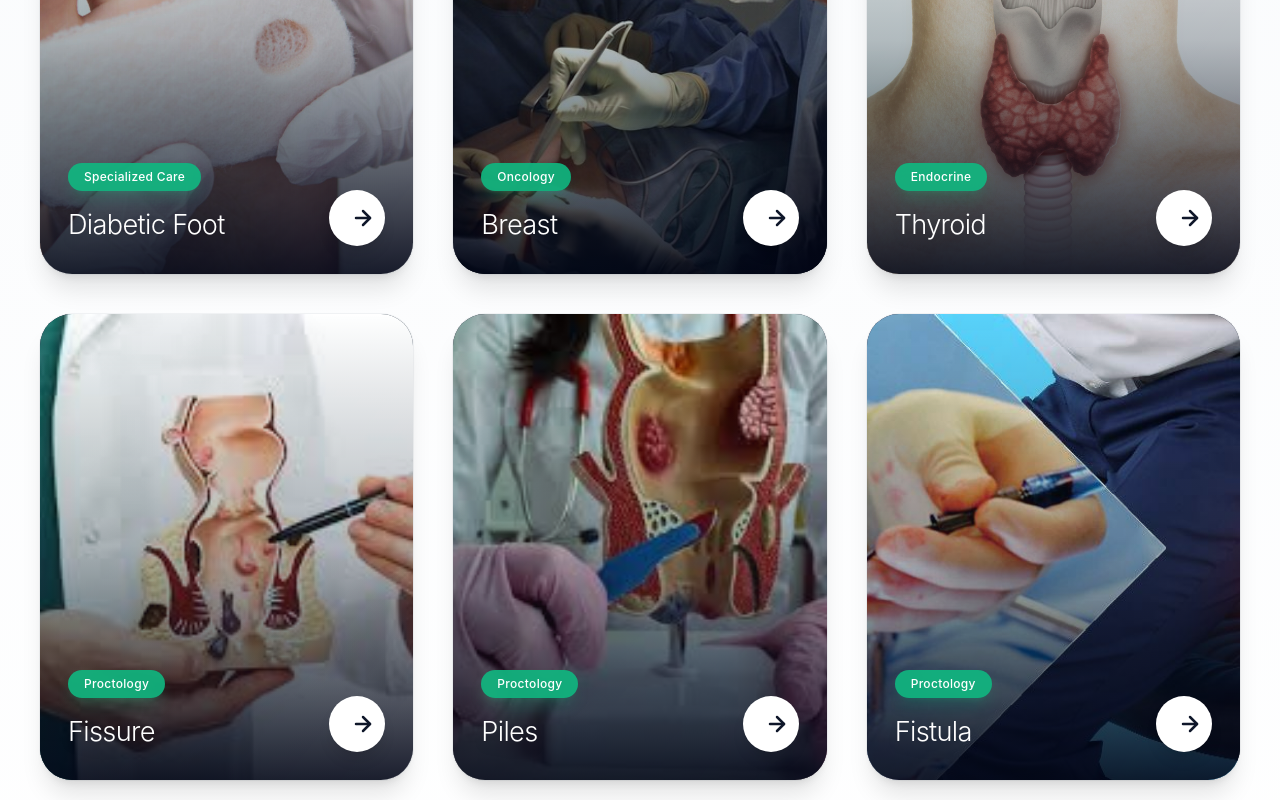
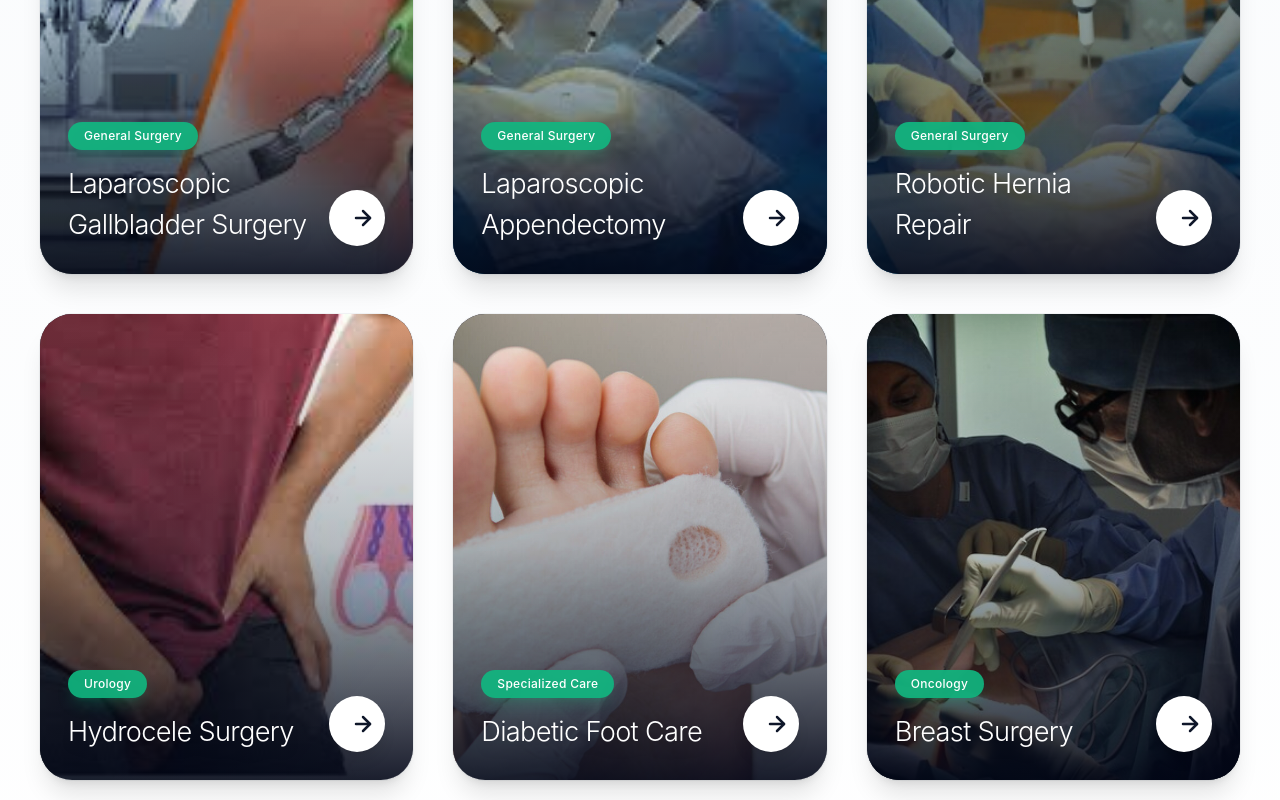
Before and after one commit to rohan1207/Kcare_New, a React (Vite) app: page / in a window 1280 px wide. Shown: the part 3060-3860 px from the top of the page. Built offline with nearby package versions, Linux system fonts and the light colour scheme; no server answers.

Commit message:
first commit

```diff
--- a/src/App.jsx
+++ b/src/App.jsx
@@ -1,4 +1,5 @@
 import { BrowserRouter, Route, Routes, useLocation } from "react-router-dom";
+import { useEffect } from "react";
 import HomePage from "./pages/HomePage";
 // import Technology from "./pages/Technology";
 import Navbar from "./components/Navbar";
@@ -42,6 +43,13 @@ export default function App() {
 function AppInner() {
   const location = useLocation();
   const isHome = location.pathname === "/";
+
+  // Scroll to top whenever the route (pathname) changes
+  useEffect(() => {
+    // Use smooth behavior for nicer UX
+    window.scrollTo({ top: 0, left: 0, behavior: "smooth" });
+  }, [location.pathname]);
+
   return (
     <>
       <Navbar />
--- a/src/components/Services.jsx
+++ b/src/components/Services.jsx
@@ -1,123 +1,128 @@
-import { ArrowUpRight, ArrowRight, ChevronDown } from "lucide-react";
+import { ArrowRight, ChevronDown } from "lucide-react";
 import { motion, AnimatePresence } from "framer-motion";
 import { useState } from "react";
+import { Link } from "react-router-dom";
 
 const SERVICES = [
   {
-    title: "Diabetic Foot",
+    title: "Laparoscopic Gallbladder Surgery",
+    image: "/gall_bladder.jpg",
+    description:
+      "Advanced laparoscopic gallbladder removal ensuring quick recovery and minimal scarring.",
+    category: "General Surgery",
+    path: "/services/gall-bladder-removal",
+  },
+  {
+    title: "Laparoscopic Appendectomy",
+    image: "/appendix.jpg",
+    description:
+      "Minimally invasive appendix removal with fast healing and reduced postoperative pain.",
+    category: "General Surgery",
+    path: "/services/laparoscopic-appendectomy",
+  },
+  {
+    title: "Robotic Hernia Repair",
+    image: "/hernia.webp",
+    description:
+      "Precision robotic-assisted hernia surgery offering faster recovery and minimal discomfort.",
+    category: "General Surgery",
+    path: "/services/robotic-hernia-repair",
+  },
+  {
+    title: "Hydrocele Surgery",
+    image: "/hydrocele.jpg",
+    description:
+      "Safe and effective hydrocele correction with minimal invasive techniques.",
+    category: "Urology",
+    path: "/services/hydrocele-surgery",
+  },
+  {
+    title: "Diabetic Foot Care",
     image: "/diabetic_foot.jpg",
     description:
-      "Advanced care for diabetic foot complications with precision healing and preventive strategies.",
+      "Comprehensive diabetic foot management for faster healing and infection prevention.",
     category: "Specialized Care",
-    duration: "2-3 hours",
+    path: "/services/diabetic-foot-care",
   },
   {
-    title: "Breast",
+    title: "Breast Surgery",
     image: "/breast.jpg",
     description:
-      "Comprehensive breast surgery with minimally invasive techniques for optimal outcomes.",
+      "Comprehensive breast procedures with advanced surgical precision and care.",
     category: "Oncology",
-    duration: "1-2 hours",
+    path: "/services/breast-surgery",
   },
   {
-    title: "Thyroid",
+    title: "Advanced Thyroid Surgery",
     image: "/thyroid.jpg",
     description:
-      "Expert thyroid procedures using advanced robotic technology for precise results.",
+      "State-of-the-art thyroid surgery using advanced and safe techniques for precise outcomes.",
     category: "Endocrine",
-    duration: "1.5-2 hours",
+    path: "/services/advanced-thyroid-surgery",
   },
   {
-    title: "Fissure",
+    title: "Pilonidal Sinus Care",
+    image: "/pilonidal_sinus.jpg",
+    description:
+      "Expert treatment for pilonidal sinus with focus on complete healing and recurrence prevention.",
+    category: "Specialized Care",
+    path: "/services/pilonidal-sinus-care",
+  },
+  {
+    title: "Rectal Prolapse Surgery",
+    image: "/rectal_prolapse.jpg",
+    description:
+      "Comprehensive surgical care for rectal prolapse using modern, minimally invasive methods.",
+    category: "Proctology",
+    path: "/services/rectal-prolapse-surgery",
+  },
+  {
+    title: "Phimosis Treatment",
+    image: "/Phymosis.png",
+    description:
+      "Gentle and effective phimosis treatment ensuring comfort and quick recovery.",
+    category: "Urology",
+    path: "/services/phimosis-treatment",
+  },
+  {
+    title: "Abscess Drainage",
+    image: "/Abscess.jpg",
+    description:
+      "Safe and sterile abscess drainage procedure for quick relief and proper healing.",
+    category: "General Surgery",
+    path: "/services/abscess-drainage",
+  },
+  {
+    title: "Cyst Removal",
+    image: "/cyst.jpg",
+    description:
+      "Precise and scar-minimizing cyst removal with advanced surgical care.",
+    category: "General Surgery",
+    path: "/services/cyst-removal",
+  },
+  {
+    title: "Anal Fissure Treatment",
     image: "/fissure.jpg",
     description:
-      "Modern treatment approaches for anal fissures with minimal discomfort.",
+      "Modern laser and surgical treatments for fissures with minimal discomfort and fast recovery.",
     category: "Proctology",
-    duration: "30-45 mins",
+    path: "/services/laser-fissure-treatment",
   },
   {
-    title: "Piles",
+    title: "Piles Treatment",
     image: "/piles.jpg",
-    description: "Advanced hemorrhoid treatment with quick recovery time.",
+    description:
+      "Advanced laser and surgical hemorrhoid treatments for pain-free recovery.",
     category: "Proctology",
-    duration: "45-60 mins",
+    path: "/services/piles-treatment",
   },
   {
-    title: "Fistula",
+    title: "Fistula Treatment",
     image: "/fistula.jpg",
     description:
-      "Specialized fistula procedures using latest surgical techniques.",
+      "Minimally invasive fistula surgery ensuring complete healing and minimal recurrence.",
     category: "Proctology",
-    duration: "1-1.5 hours",
-  },
-  {
-    title: "Appendix",
-    image: "/appendix.jpg",
-    description:
-      "Laparoscopic appendectomy with minimal scarring and faster healing.",
-    category: "General Surgery",
-    duration: "45-60 mins",
-  },
-  {
-    title: "Hernia",
-    image: "/hernia.webp",
-    description: "State-of-the-art hernia repair with robotic precision.",
-    category: "General Surgery",
-    duration: "1-2 hours",
-  },
-  {
-    title: "Gall Bladder",
-    image: "/gall_bladder.jpg",
-    description:
-      "Advanced laparoscopic gallbladder surgery with reduced recovery time.",
-    category: "General Surgery",
-    duration: "1-1.5 hours",
-  },
-  {
-    title: "Hydrocele",
-    image: "/hydrocele.jpg",
-    description: "Modern hydrocele treatment with minimal invasive approach.",
-    category: "Urology",
-    duration: "45-60 mins",
-  },
-  {
-    title: "Pilonidal Sinus",
-    image: "/pilonidal_sinus.jpg",
-    description:
-      "Expert treatment of pilonidal sinus with focus on prevention.",
-    category: "Specialized Care",
-    duration: "1-1.5 hours",
-  },
-  {
-    title: "Rectal Prolapse",
-    image: "/rectal_prolapse.jpg",
-    description:
-      "Comprehensive care for rectal prolapse using advanced techniques.",
-    category: "Proctology",
-    duration: "2-3 hours",
-  },
-  {
-    title: "Phymosis",
-    image: "/Phymosis.png",
-    description: "Gentle and effective phimosis treatment with expert care.",
-    category: "Urology",
-    duration: "30-45 mins",
-  },
-  {
-    title: "Abscess",
-    image: "/Abscess.jpg",
-    description:
-      "Quick and effective abscess treatment with proper healing support.",
-    category: "General Surgery",
-    duration: "20-30 mins",
-  },
-  {
-    title: "Cyst",
-    image: "/cyst.jpg",
-    description:
-      "Professional cyst removal with minimal scarring and recovery time.",
-    category: "General Surgery",
-    duration: "30-45 mins",
+    path: "/services/fistula-treatment",
   },
 ];
 
@@ -149,7 +154,7 @@ function ServiceCard({ service, index }) {
       {/* Content container */}
       <div className="absolute inset-0 p-7 pr-24 flex flex-col justify-end">
         {/* Default state content */}
-        <div className="transition-opacity transition-transform duration-300 ease-in-out group-hover:opacity-0 group-hover:-translate-y-12">
+  <div className="transition-all duration-300 ease-in-out group-hover:opacity-0 group-hover:-translate-y-12">
           <span className="inline-flex rounded-full bg-emerald-500/90 text-white backdrop-blur-md px-4 py-1.5 text-xs font-medium tracking-wide mb-3.5 shadow-lg shadow-emerald-500/20">
             {service.category}
           </span>
@@ -159,7 +164,7 @@ function ServiceCard({ service, index }) {
         </div>
 
         {/* Hover state content */}
-        <div className="absolute inset-0 p-7 flex flex-col justify-end opacity-0 transition-opacity transition-transform duration-300 ease-in-out group-hover:opacity-100 group-hover:-translate-y-12">
+  <div className="absolute inset-0 p-7 flex flex-col justify-end opacity-0 transition-all duration-300 ease-in-out group-hover:opacity-100 group-hover:-translate-y-12">
           <div className="flex items-center gap-2.5 text-sm mb-3.5">
             <span className="inline-flex rounded-full bg-emerald-500/90 text-white backdrop-blur-md px-4 py-1.5 font-medium tracking-wide shadow-lg shadow-emerald-500/20">
               {service.category}
@@ -177,8 +182,9 @@ function ServiceCard({ service, index }) {
         </div>
 
         {/* Morphing CTA button */}
-        <a
-          href="#"
+        <Link
+          to={service.path}
+          aria-label={`Learn more about ${service.title}`}
           className="absolute bottom-7 right-7 inline-flex items-center justify-center gap-2 h-14 w-14 rounded-full bg-white group-hover:bg-emerald-400 text-slate-900 group-hover:text-white shadow-lg overflow-hidden px-0 transition-all duration-300 ease-out group-hover:w-44 group-hover:px-5"
         >
           <span className="mr-1 text-sm font-medium opacity-0 w-0 overflow-hidden transition-all duration-300 group-hover:opacity-100 group-hover:w-auto">
@@ -188,7 +194,7 @@ function ServiceCard({ service, index }) {
             className="h-6 w-6 transition-transform duration-300"
             strokeWidth={2.5}
           />
-        </a>
+        </Link>
       </div>
     </motion.article>
   );
```
